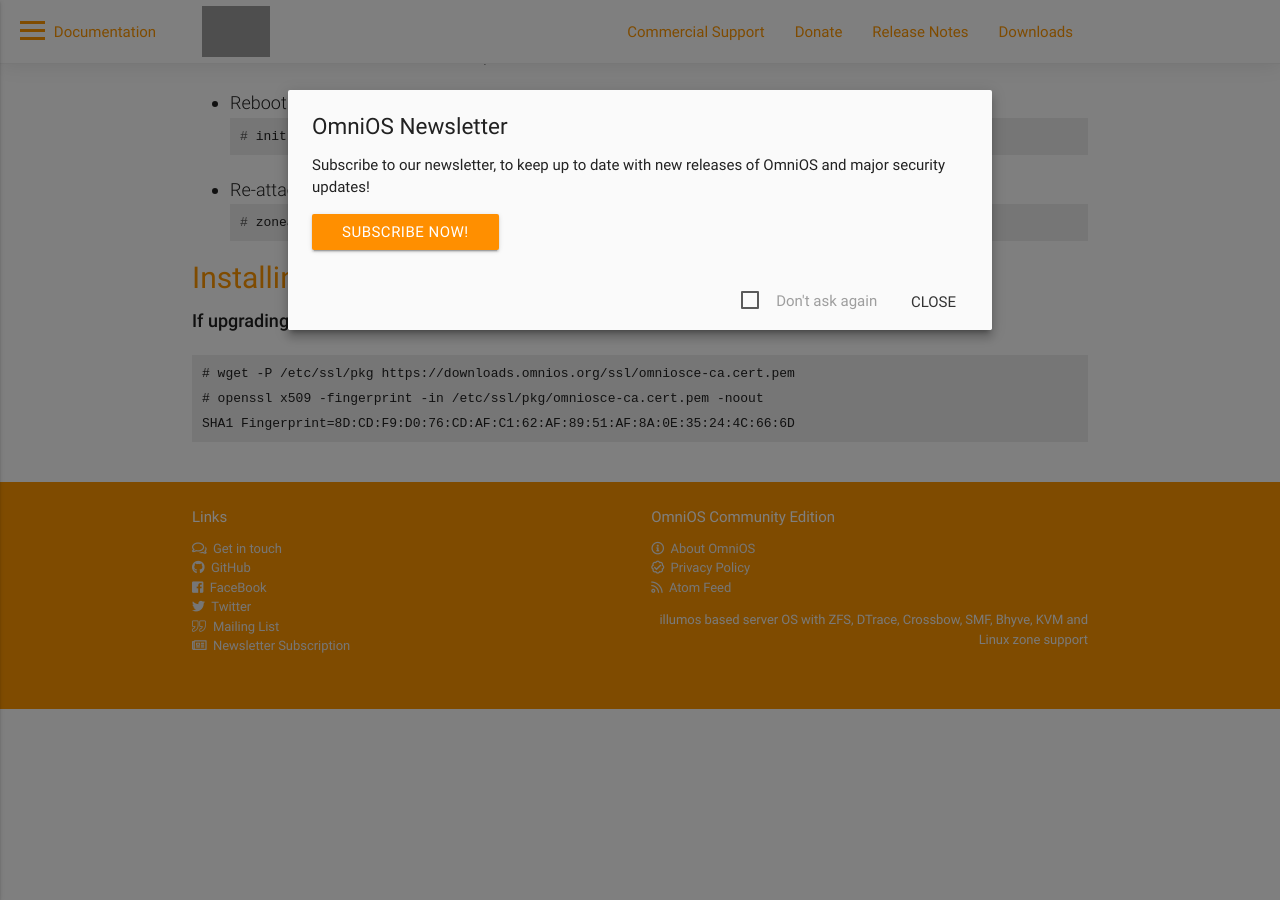
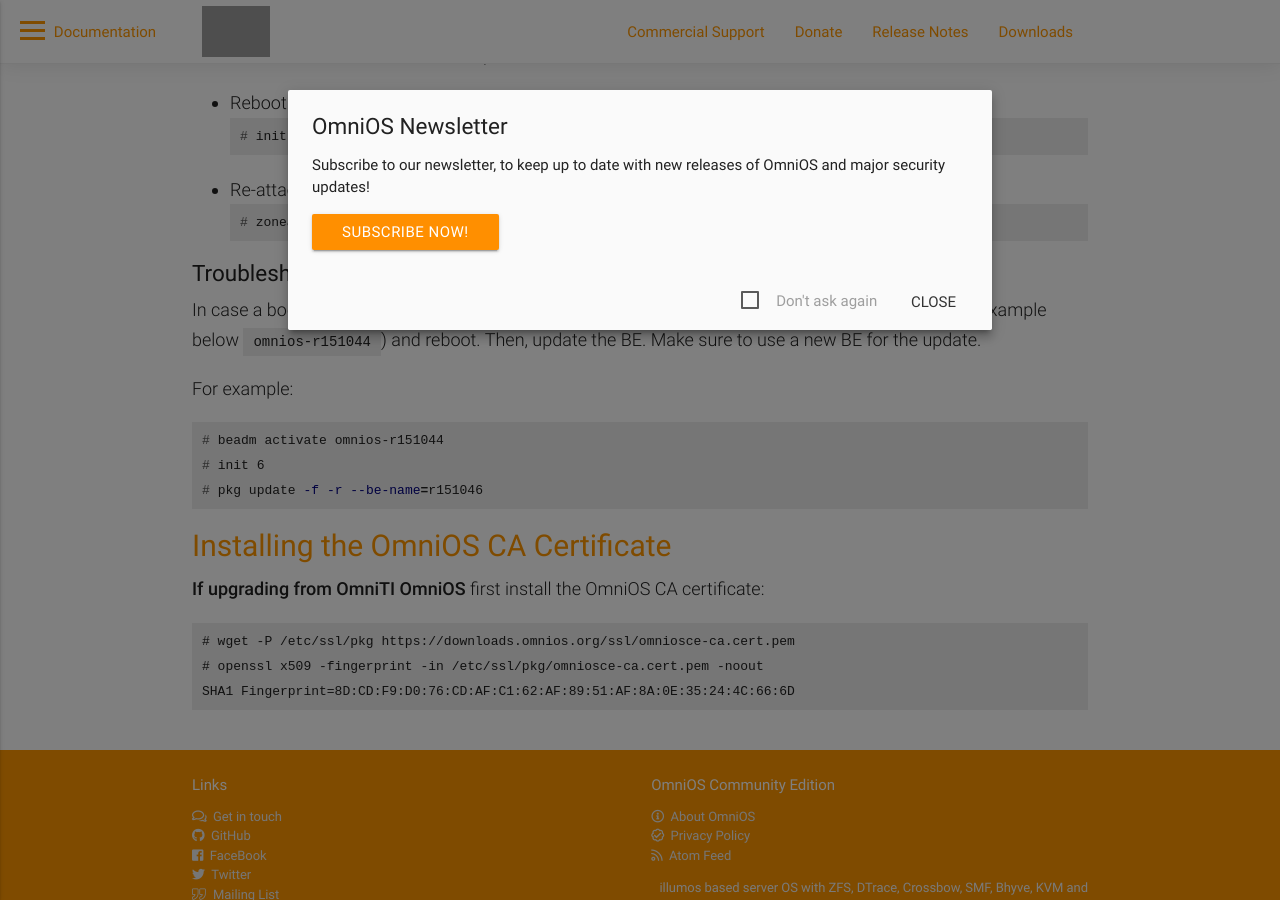
Before and after one commit to omniosorg/omniosorg.github.io, a Jekyll site: the page built from upgrade.md, in a window 1280 px wide and 900 px high, scrolled down 2052 px. Built offline with Jekyll 4.4.1, drawn with Linux system fonts in a browser that asks for light colours; before the commit the page ends 2761 px from its top, so only the background shows below that; grey boxes are pictures that could not be loaded.

Commit message:
add troubleshooting section release update

````diff
--- a/upgrade.md
+++ b/upgrade.md
@@ -92,6 +92,19 @@
   # zoneadm -z <zonename> attach -u
   ```
 
+### Troubleshooting
+
+In case a boot environment (BE) is not updating to the latest release, try to enable an older BE (in the example below `omnios-r151044`) and reboot. Then, update the BE.
+Make sure to use a new BE for the update.
+
+For example:
+
+```terminal
+# beadm activate omnios-r151044
+# init 6
+# pkg update -f -r --be-name={{site.omnios_stable}}
+```
+
 ## Installing the OmniOS CA Certificate
 
 **If upgrading from OmniTI OmniOS** first install the OmniOS CA certificate:
````
